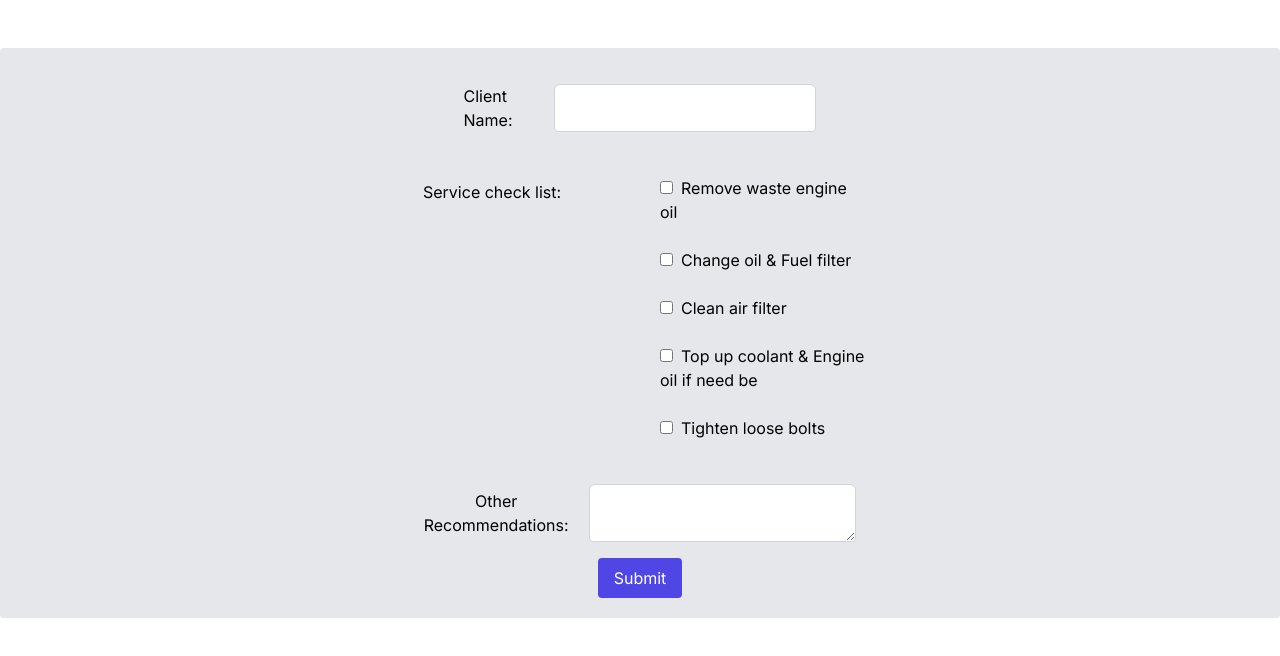
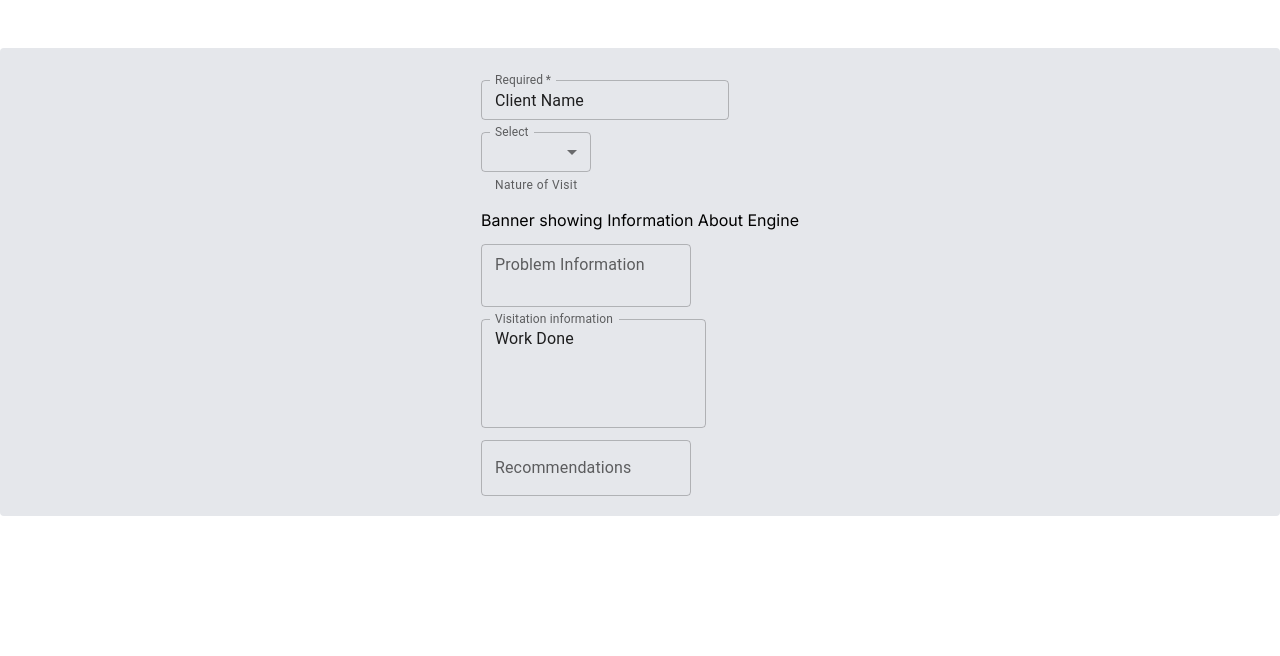
Before and after one commit to Gaston-Enterprise/gaston-web, a Next.js app: page /processes/service-client in a window 1280 px wide. Shown: the top 656 px of the page. Built offline with nearby package versions, Linux system fonts and the light colour scheme.

Commit message:
Refactor of the engineer's form

```diff
--- a/package.json
+++ b/package.json
@@ -9,6 +9,9 @@
     "lint": "next lint"
   },
   "dependencies": {
+    "@emotion/react": "^11.11.3",
+    "@emotion/styled": "^11.11.0",
+    "@mui/material": "^5.15.10",
     "next": "14.1.0",
     "react": "^18",
     "react-dom": "^18",
--- a/src/app/processes/service-client/page.tsx
+++ b/src/app/processes/service-client/page.tsx
@@ -1,6 +1,15 @@
 "use client";
 
 import React, { useState } from "react";
+// import * as React from "react";
+import Box from "@mui/material/Box";
+import TextField from "@mui/material/TextField";
+import MenuItem from "@mui/material/MenuItem";
+
+const natureOfVisit = [
+  { id: 1, service: "Scheduled Maintenace" },
+  { id: 2, service: "Emergency Call" },
+];
 
 const page = () => {
   const [clientName, setClientName] = useState("");
@@ -26,58 +35,69 @@ const page = () => {
   return (
     <form
       onSubmit={handleSubmit}
-      className=" flex flex-col items-center my-12 container mx-auto py-5 bg-gray-200 rounded"
+      className=" flex flex-col my-12 container items-center mx-auto py-5 bg-gray-200 rounded"
     >
-      <div className="flex my-4 gap-5">
-        <label htmlFor="clientName">Client Name:</label>
-        <input
-          className="appearance-none rounded relative block w-full px-3 py-2 border border-gray-300 placeholder-gray-500 text-gray-900 rounded-t-md focus:outline-none focus:ring-indigo-500 focus:border-indigo-500 focus:z-10 sm:text-sm"
-          type="text"
-          id="clientName"
-          value={clientName}
-          onChange={handleClientName}
+      <div className="" >
+
+        <div className="my-3" >
+          <TextField
             required
+            size="small"
+            id="outlined-required"
+            label="Required"
+            defaultValue="Client Name"
           />
         </div>
-      <div className="grid my-4 grid-cols-2 gap-10 w-[450px]" >
-        <p className="py-4 px-2">Service check list:</p>
-        <div className="flex flex-col">
-          <label className="my-3">
-            <input type="checkbox" value="Task 1" onChange={handleTodoChange} />
-            <span className="ml-2" >Remove waste engine oil</span>
-          </label>
-          <label className="my-3">
-            <input type="checkbox" value="Task 2" onChange={handleTodoChange} />
-            <span className="ml-2" >Change oil & Fuel filter</span>
 
-          </label>
-          <label className="my-3">
-            <input type="checkbox" value="Task 3" onChange={handleTodoChange} />
+        <div  className="my-3">
+          <TextField
+            size="small"
+            id="outlined-select-currency"
+            select
+            label="Select"
+            defaultValue="Scheduled Maintenace"
+            helperText="Nature of Visit"
+          >
+            {natureOfVisit.map((service) => (
+              <MenuItem key={service.id} value={service.id}>
+                {service.service}
+              </MenuItem>
+            ))}
+          </TextField>
+        </div>
 
-            <span className="ml-2" >Clean air filter</span>
-          </label>
-          <label className="my-3">
-            <input type="checkbox" value="Task 3" onChange={handleTodoChange} />
+        <div className="my-3">Banner showing Information About Engine </div>
 
-            <span className="ml-2" >Top up coolant & Engine oil if need be</span>
-          </label>
-          <label className="my-3">
-            <input type="checkbox" value="Task 3" onChange={handleTodoChange} />
-
-            <span className="ml-2" >Tighten loose bolts</span>
-          </label>
-        </div>
-      </div>
-      <div className="my-4 flex gap-5 items-center">
-        <label htmlFor="otherStatements" className="text-center">Other Recommendations:</label>
-        <textarea
-          id="otherStatements"
-          className="appearance-none rounded relative block w-full px-3 py-2 border border-gray-300 placeholder-gray-500 text-gray-900 rounded-t-md focus:outline-none focus:ring-indigo-500 focus:border-indigo-500 focus:z-10 sm:text-sm"
-          // value={otherStatements}
-          // onChange={handleOtherStatementsChange}
+        <div className="my-3">
+          <TextField
+            id="outlined-textarea"
+            label="Problem Information"
+            placeholder="Example: Generator Service"
+            multiline
+            size="small"
           />
         </div>
-      <button className="py-2 px-4 bg-indigo-600 text-white rounded hover:bg-indigo-700 focus:outline-none " type="submit">Submit</button>
+
+        <div className="my-3">
+          {" "}
+          <TextField
+            id="outlined-multiline-static"
+            label="Visitation information"
+            multiline
+            rows={4}
+            defaultValue="Work Done"
+            size="small"
+          />
+        </div>
+
+        <div> <TextField
+          id="outlined-textarea"
+          label="Recommendations"
+          placeholder="Placeholder"
+          multiline
+        /></div>
+      </div>
+
     </form>
   );
 };
```
Also changed, not shown: 1 other file (tests, documents, lock files or other folders). Lines whose indentation alone changed are shown as unchanged.
